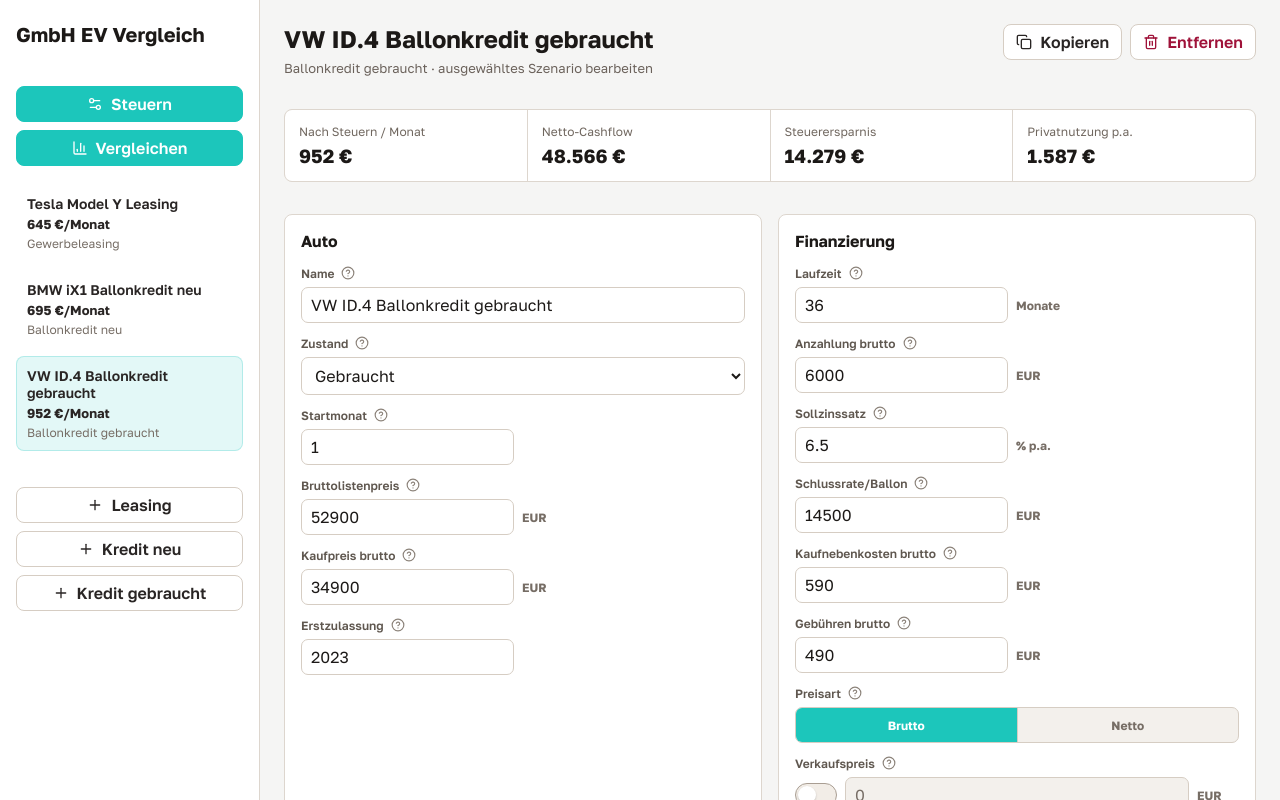
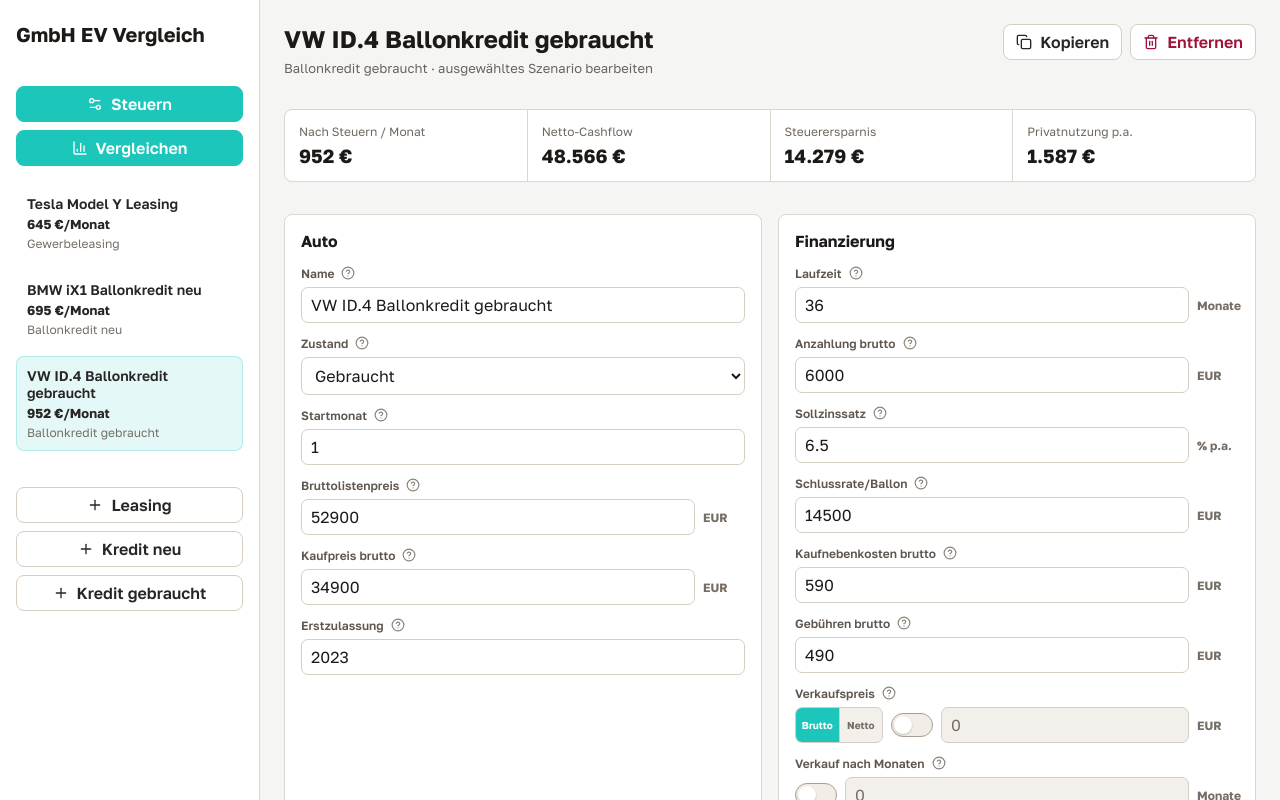
Before and after one commit to levrom/felev-ev-compare, a React (Vite) app: page / in a window 1280 px wide. Both pictures are taken after a click on the button 129 px from the left and 403 px from the top of the page. Shown: the top 800 px of the page. Built offline with nearby package versions, Linux system fonts and the light colour scheme.

Commit message:
Make sale price mode toggle inline

```diff
--- a/src/App.tsx
+++ b/src/App.tsx
@@ -1,4 +1,4 @@
-import { useEffect, useId, useMemo, useState } from "react";
+import { useEffect, useId, useMemo, useState, type ReactNode } from "react";
 import {
   BarChart3,
   Copy,
@@ -677,6 +677,7 @@
   disabled?: boolean;
   integer?: boolean;
   help?: string;
+  prepend?: ReactNode;
   optionalToggle?: {
     checked: boolean;
     onChange: (checked: boolean) => void;
@@ -692,6 +693,7 @@
   disabled,
   integer = false,
   help,
+  prepend,
   optionalToggle,
 }: NumberFieldProps) {
   const inputId = useId();
@@ -705,6 +707,7 @@
         {help ? <TooltipButton help={help} label={label} /> : null}
       </div>
       <div className="inputWrap">
+        {prepend ?? null}
         {optionalToggle ? (
           <label className="fieldToggleControl" htmlFor={toggleId}>
             <input
@@ -829,6 +832,35 @@
           );
         })}
       </div>
+    </div>
+  );
+}
+
+function InlineToggleField<T extends string>({
+  value,
+  options,
+  onChange,
+}: {
+  value: T;
+  options: { value: T; label: string }[];
+  onChange: (value: T) => void;
+}) {
+  return (
+    <div className="inlineModeToggleGroup" role="group" aria-label="Price mode">
+      {options.map((option) => {
+        const active = option.value === value;
+        return (
+          <button
+            key={option.value}
+            type="button"
+            className={`inlineModeToggleButton${active ? " isActive" : ""}`}
+            aria-pressed={active}
+            onClick={() => onChange(option.value)}
+          >
+            {option.label}
+          </button>
+        );
+      })}
     </div>
   );
 }
@@ -1538,21 +1570,6 @@
                 suffix="EUR"
                 help={ui.help.feesGross}
               />
-              <ToggleField<"gross" | "net">
-                label={ui.fields.salePriceMode}
-                value={selected.car.salePriceMode ?? "gross"}
-                options={[
-                  { value: "gross", label: ui.priceModes.gross },
-                  { value: "net", label: ui.priceModes.net },
-                ]}
-                onChange={(salePriceMode) =>
-                  onUpdateScenario({
-                    ...selected,
-                    car: { ...selected.car, salePriceMode },
-                  })
-                }
-                help={ui.help.salePriceMode}
-              />
               <NumberField
                 label={ui.fields.salePriceNet}
                 value={selected.car.salePriceNet}
@@ -1571,6 +1588,21 @@
                   })
                 }
                 suffix="EUR"
+                prepend={
+                  <InlineToggleField<"gross" | "net">
+                    value={selected.car.salePriceMode ?? "gross"}
+                    options={[
+                      { value: "gross", label: ui.priceModes.gross },
+                      { value: "net", label: ui.priceModes.net },
+                    ]}
+                    onChange={(salePriceMode) =>
+                      onUpdateScenario({
+                        ...selected,
+                        car: { ...selected.car, salePriceMode },
+                      })
+                    }
+                  />
+                }
                 help={ui.help.salePriceNet}
               />
               <NumberField
--- a/src/styles.css
+++ b/src/styles.css
@@ -467,6 +467,44 @@
   outline-offset: -2px;
 }
 
+.inlineModeToggleGroup {
+  display: inline-flex;
+  width: 88px;
+  min-width: 88px;
+  min-height: 36px;
+  border: 1px solid #d6cdc3;
+  border-radius: 7px;
+  overflow: hidden;
+  background: #f3f0ec;
+  flex: 0 0 auto;
+}
+
+.inlineModeToggleButton {
+  flex: 1 1 0;
+  border: 0;
+  background: transparent;
+  color: #766d65;
+  font-size: 10px;
+  font-weight: 700;
+  line-height: 1;
+  padding: 5px 4px;
+  cursor: pointer;
+}
+
+.inlineModeToggleButton + .inlineModeToggleButton {
+  border-left: 1px solid #d6cdc3;
+}
+
+.inlineModeToggleButton.isActive {
+  background: var(--accent);
+  color: #ffffff;
+}
+
+.inlineModeToggleButton:focus-visible {
+  outline: 2px solid var(--accent-outline);
+  outline-offset: -2px;
+}
+
 .field input,
 .field select {
   width: 100%;
@@ -490,10 +528,14 @@
 }
 
 .inputWrap {
-  display: grid;
-  grid-template-columns: auto minmax(0, 1fr) auto;
+  display: flex;
   align-items: center;
   gap: 8px;
+}
+
+.inputWrap input {
+  flex: 1 1 auto;
+  min-width: 0;
 }
 
 .inputWrap b {
```
